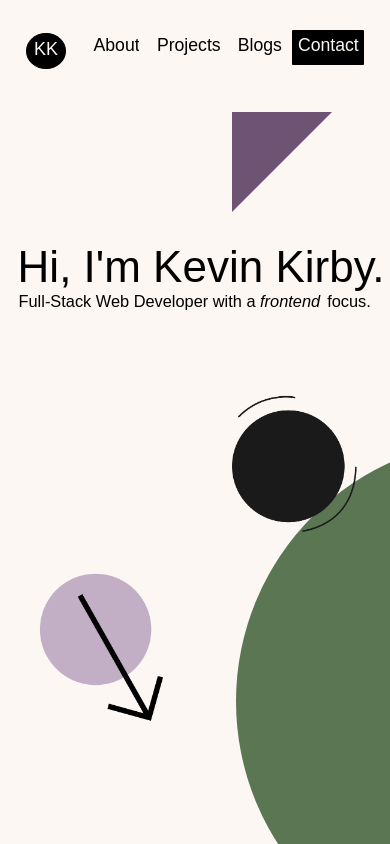
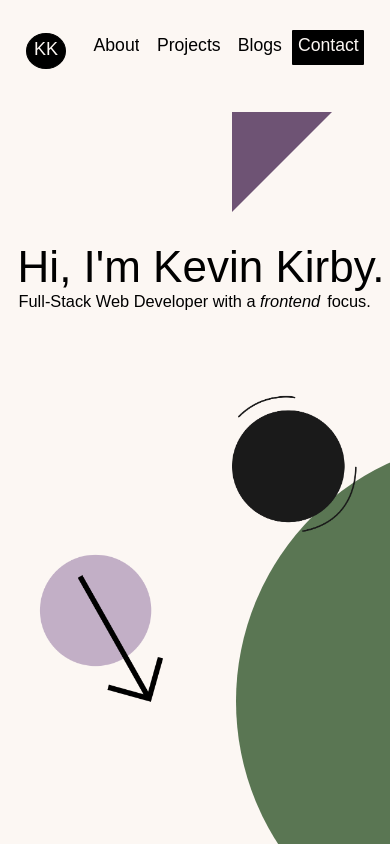
Before and after one commit to kkirby16/portfolio-website, a React (Create React App) app: page / in a window 390 px wide. Built offline with nearby package versions, Linux system fonts and the light colour scheme; no server answers; a web font is replaced by a local one.

Commit message:
move diagonal arrow up slightly for iPhone XR screens

```diff
--- a/src/components/introduction/introduction.css
+++ b/src/components/introduction/introduction.css
@@ -387,7 +387,7 @@ i {
   .diagonalArrowDesign {
     width: 150px;
     height: 150px;
-    top: 33.5%;
+    top: 31%;
     left: 8%;
   }
 }
--- a/src/components/introduction/introduction.scss
+++ b/src/components/introduction/introduction.scss
@@ -338,7 +338,7 @@ i {
   @include iPhoneXrScreen {
     width: 150px;
     height: 150px;
-    top: 33.5%;
+    top: 31%;
     left: 8%;
   }
 }
```
Also changed, not shown: 1 other file (tests, documents, lock files or other folders).
